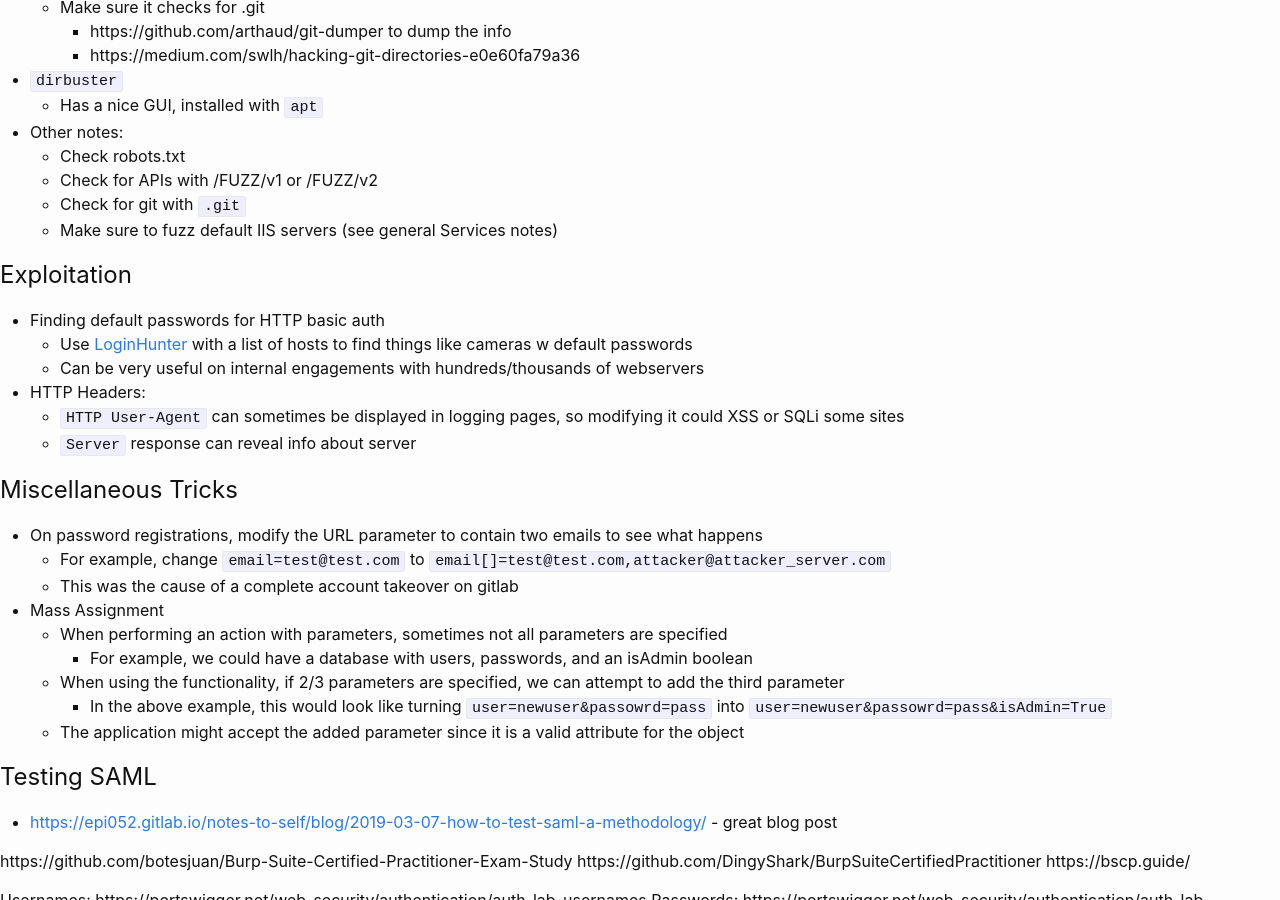
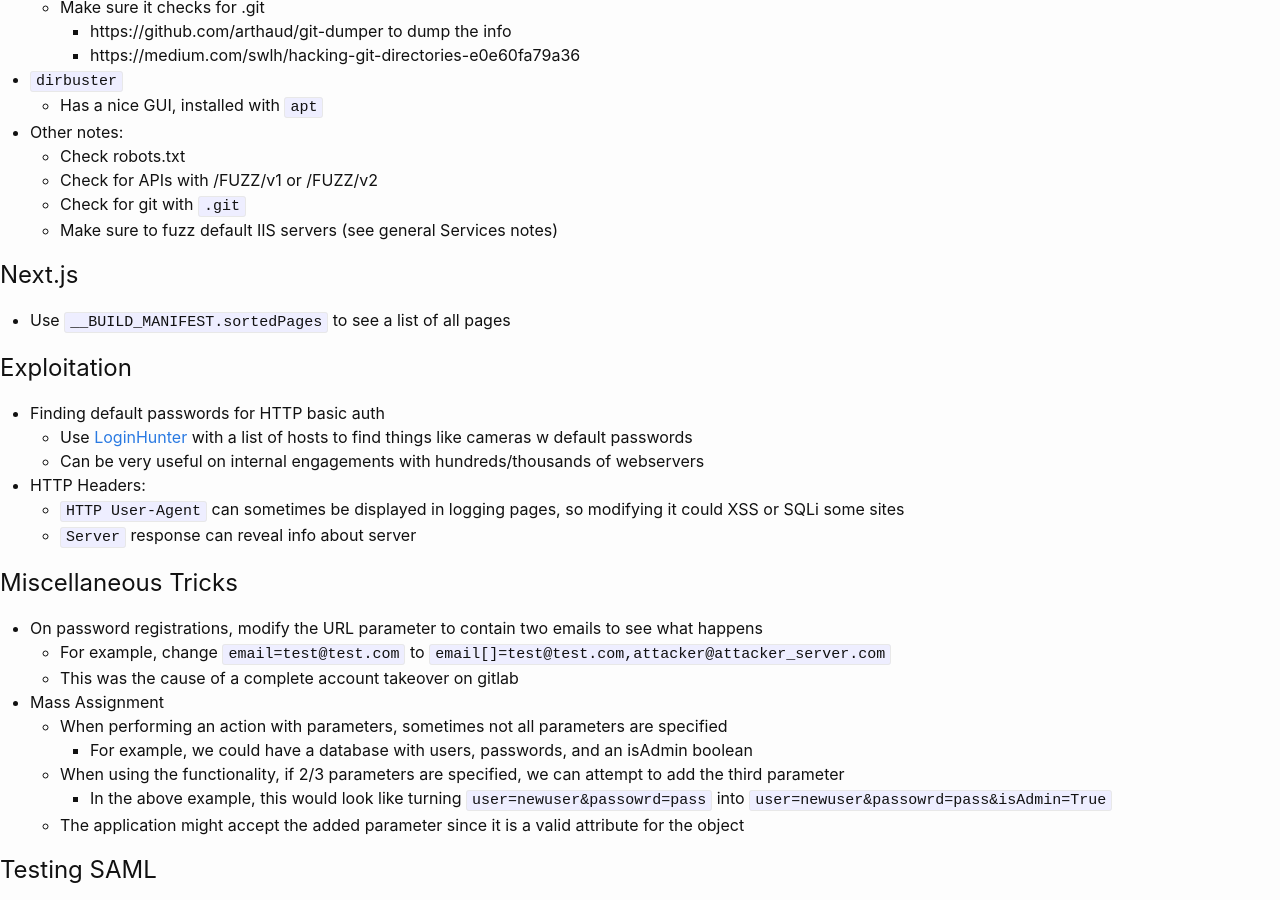
Before and after one commit to KhaelK138/KhaelK138.github.io, a Jekyll site: the page built from webappnotes/miscellaneous.md, in a window 1280 px wide and 900 px high, scrolled down 580 px. Built offline with Jekyll 4.4.1, drawn with Linux system fonts in a browser that asks for light colours.

Commit message:
added nextjs notes to misc web app

```diff
--- a/webappnotes/miscellaneous.md
+++ b/webappnotes/miscellaneous.md
@@ -31,6 +31,8 @@ pagetitle: Miscellaneous Web Notes
 	- Check for git with `.git`
 	- Make sure to fuzz default IIS servers (see general Services notes)
 
+## Next.js
+- Use `__BUILD_MANIFEST.sortedPages` to see a list of all pages
 
 ## Exploitation
 - Finding default passwords for HTTP basic auth
```
